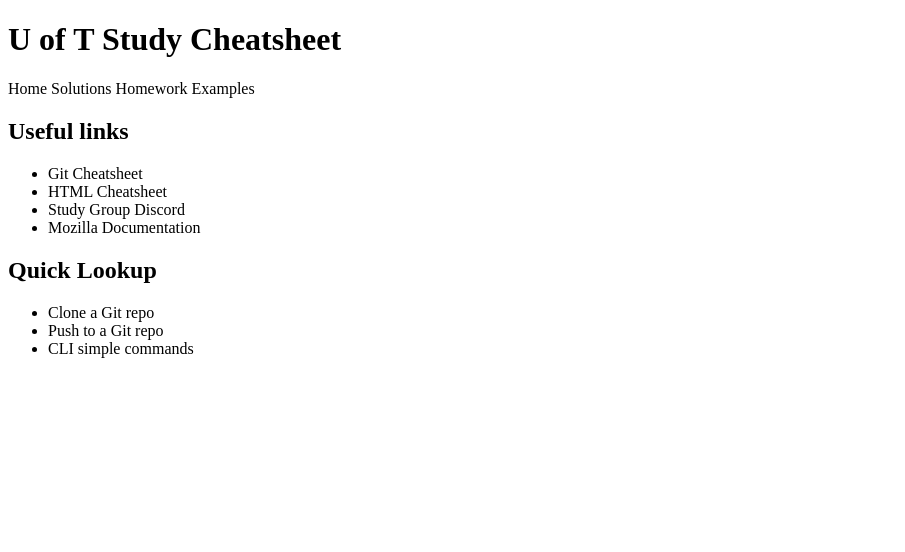
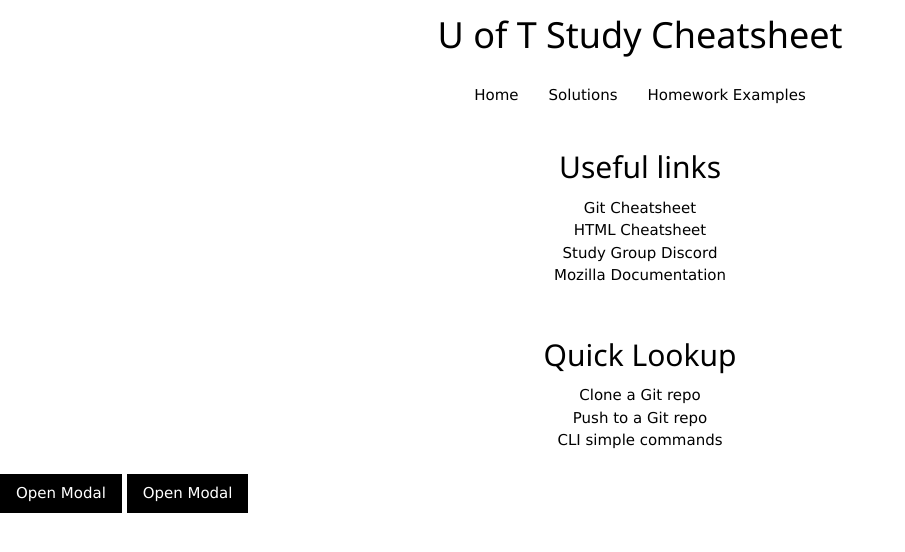
Before and after one commit to MichaelSinn/cream-soda, a plain HTML site: page resources/index.html in a window 1280 px wide. Shown: the whole page, without its empty margins (0-905 px from the left). Drawn offline with nearby package versions, Linux system fonts and the light colour scheme.

Commit message:
Added more functionality and information to the site

```diff
--- a/resources/index.html
+++ b/resources/index.html
@@ -5,35 +5,71 @@
     <meta http-equiv="X-UA-Compatible" content="IE=edge">
     <meta name="viewport" content="width=device-width, initial-scale=1.0">
     <link href="./static/style.css" rel="stylesheet">
-    <title>U of T Bootcamp</title>
+    <link rel="stylesheet" href="https://www.w3schools.com/w3css/4/w3.css">
+    <title>Home</title>
 </head>
 <body>
-    <header>
-        <h1>U of T Study Cheatsheet</h1>
-        <nav>
-            <a class="no-deco" href="index.html">Home</a>
-            <a class="no-deco" href="solutions.html">Solutions</a>
-            <a class="no-deco" href="homework.html">Homework Examples</a>
+    <header class="header">
+        <h1 class="title">U of T Study Cheatsheet</h1>
+        <nav class="navbar">
+            <a class="no-deco navbar--item" href="index.html">Home</a>
+            <a class="no-deco navbar--item" href="solutions.html">Solutions</a>
+            <a class="no-deco navbar--item" href="homework.html">Homework Examples</a>
         </nav>
     </header>
-    <main>
-        <section>
-            <h2>Useful links</h2>
-            <ul>
-                <li><a class="no-deco" href="https://training.github.com/downloads/github-git-cheat-sheet.pdf">Git Cheatsheet</a></li>
-                <li><a class="no-deco" href="https://web.stanford.edu/group/csp/cs21/htmlcheatsheet.pdf">HTML Cheatsheet</a></li>
-                <li><a class="no-deco" href="https://discord.gg/kc2hUBJQ6A">Study Group Discord</a></li>
-                <li><a class="no-deco" href="https://developer.mozilla.org/en-US/docs/Learn/HTML">Mozilla Documentation</a></li>
+    <main class="main">
+        <section class="card">
+            <h2 class="card--header">Useful links</h2>
+            <ul class="card--list">
+                <li class="card--list-item"><a class="no-deco" target="_blank" href="https://training.github.com/downloads/github-git-cheat-sheet.pdf">Git Cheatsheet</a></li>
+                <li class="card--list-item"><a class="no-deco" target="_blank" href="https://web.stanford.edu/group/csp/cs21/htmlcheatsheet.pdf">HTML Cheatsheet</a></li>
+                <li class="card--list-item"><a class="no-deco" target="_blank" href="https://discord.gg/kc2hUBJQ6A">Study Group Discord</a></li>
+                <li class="card--list-item"><a class="no-deco" target="_blank" href="https://developer.mozilla.org/en-US/docs/Learn/HTML">Mozilla Documentation</a></li>
             </ul>
         </section>
-        <section>
-            <h2>Quick Lookup</h2>
-            <ul>
-                <li>Clone a Git repo</li>
-                <li>Push to a Git repo</li>
-                <li>CLI simple commands</li>
+        <section class="card">
+            <h2 class="card--header">Quick Lookup</h2>
+            <ul class="card--list">
+                <li class="card--list-item"><a class="no-deco" href="#">Clone a Git repo</a></li>
+                <li class="card--list-item"><a class="no-deco" href="#">Push to a Git repo</a></li>
+                <li class="card--list-item"><a class="no-deco" href="#">CLI simple commands</a></li>
             </ul>
         </section>
     </main>
+
+    <button onclick="document.getElementById('lookup1').style.display='block'" class="w3-button w3-black">Open Modal</button>
+    <button onclick="document.getElementById('lookup2').style.display='block'" class="w3-button w3-black">Open Modal</button>
+
+    <div id="lookup1" class="w3-modal">
+        <div class="w3-modal-content">
+            <header class="w3-container w3-teal">
+                <span onclick="document.getElementById('lookup1').style.display='none'" class="w3-button w3-display-topright">&times;</span>
+                <h2>Clone a Git repo</h2>
+            </header>
+
+            <div class="w3-container">
+                <ol>
+                    <li>Navigate to the directory you would like the repo to be created in using 'cd'</li>
+                    <li>Get the 'HTTPS' url for the repo from Github</li>
+                    <li>Use 'git clone {HTTPS URL}'</li>
+                </ol>
+            </div>
+        </div>
+    </div>
+
+    <div id="lookup2" class="w3-modal">
+        <div class="w3-modal-content">
+            <header class="w3-container w3-teal">
+                <span onclick="document.getElementById('lookup2').style.display='none'" class="w3-button w3-display-topright">&times;</span>
+                <h2>Push to a Git repo</h2>
+            </header>
+
+            <div class="w3-container">
+                <ol>
+                    <li>Use the command 'git add -A' in order to add any new files to the repo</li>
+                </ol>
+            </div>
+        </div>
+    </div>
 </body>
 </html>
--- a/resources/static/style.css
+++ b/resources/static/style.css
@@ -1,9 +1,79 @@
+html{
+    font-family: -apple-system, "Segoe UI", sans-serif;
+}
+
+*, *::after, *::before{
+    box-sizing: inherit;
+}
+
+body{
+    box-sizing: border-box;
+    margin: 0;
+}
+
+.main{
+    display: flex;
+    flex-direction: column;
+    justify-content: center;
+}
+
+.header{
+    display: flex;
+    flex-direction: column;
+    justify-items: center;
+}
+
+.title{
+    display: flex;
+    justify-self: center;
+    margin: 0.5rem auto;
+}
+
 .no-deco{
     text-decoration: none;
     color: inherit;
+    margin: inherit;
 }
 
 .no-deco:hover{
     text-decoration: underline;
-    font-weight: 700;
 }
+
+.navbar {
+    max-width: 640px;
+    margin: 0.5rem auto;
+    display: flex;
+    flex-direction: row;
+    justify-content: space-between;
+}
+
+.navbar--item{
+    padding: 0 1rem;
+}
+
+.card{
+    display: flex;
+    flex-direction: column;
+    width: 250px;
+    margin: 0.5rem auto;
+    padding: 1rem;
+}
+
+.card--header{
+    display: flex;
+    margin: 0 auto;
+    margin-bottom: 0.5rem;
+}
+
+.card--list{
+    margin: 0 auto;
+    padding: 0;
+    justify-content: center;
+}
+
+.card--list-item{
+    display: flex;
+    margin: 0 auto;
+    padding: 0;
+    list-style: none;
+}
```
Also changed, not shown: resources/homework.html (+14 -8 lines), resources/solutions.html (+15 -8 lines).
